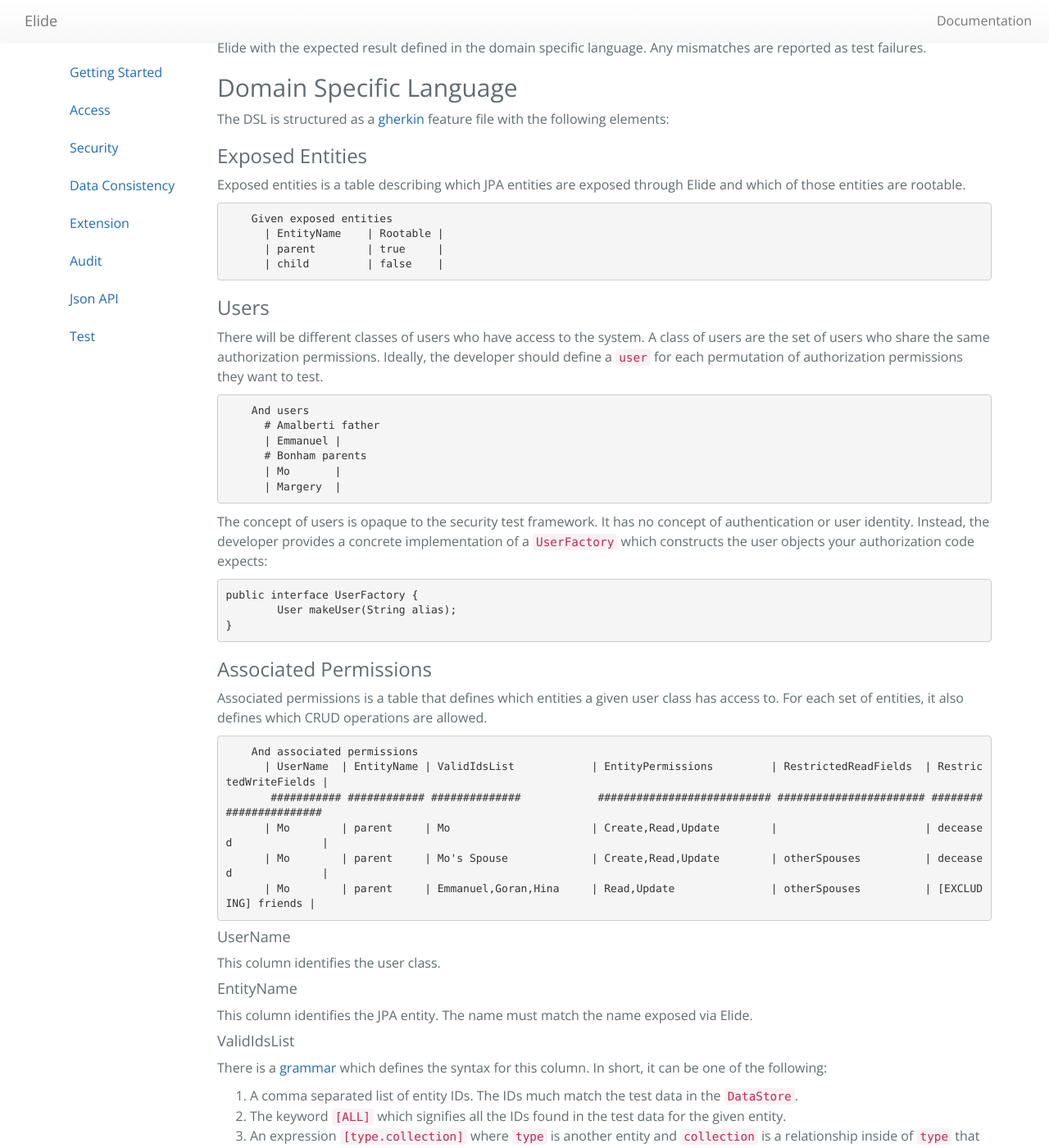
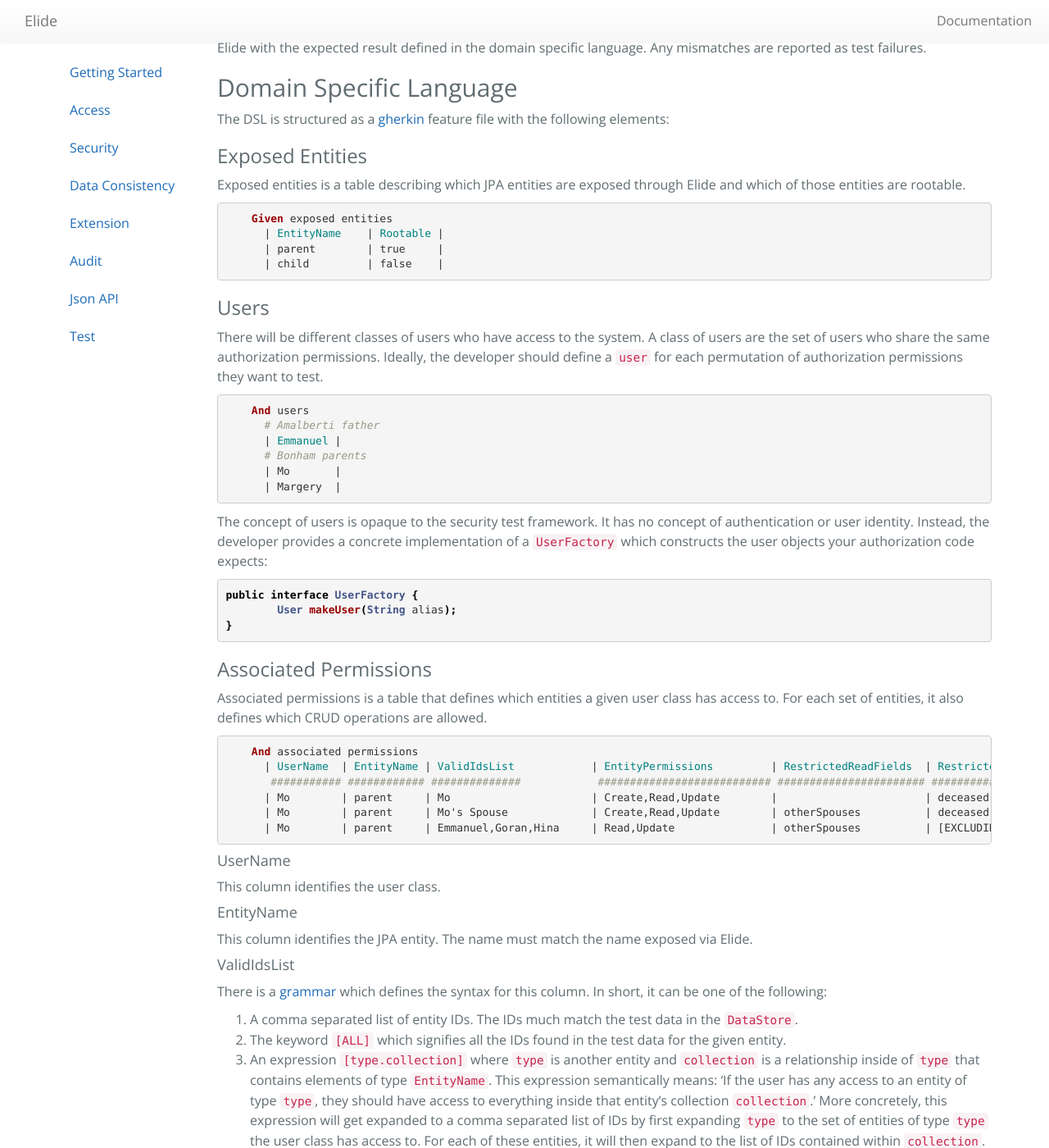
Before and after one commit to yahoo/elide-doc, a Jekyll site: the page built from pages/guide/08-test.md, in a window 1280 px wide and 1400 px high, scrolled down 319 px. Shown: the whole window at 82% size. Built offline with Jekyll 4.4.1, drawn with Linux system fonts in a browser that asks for light colours; nearby versions of some CDN libraries; some of the changed text lies outside the part shown.

Commit message:
Update markdown for new markdown engine

````diff
--- a/assets/styles/custom/stylesheet.css
+++ b/assets/styles/custom/stylesheet.css
@@ -44,3 +44,9 @@ body {
   -webkit-filter: invert(1);
   filter: invert(1);
 }
+
+pre code {
+  word-wrap: normal;
+  word-break: normal;
+  white-space: pre;
+}
--- a/pages/guide/08-test.md
+++ b/pages/guide/08-test.md
@@ -19,13 +19,13 @@ defined in the domain specific language.  Any mismatches are reported as test fa
 
 ## Domain Specific Language
 
-The DSL is structured as a [gherkin](https://github.com/cucumber/cucumber/wiki/Gherkin) feature file with the following elements:
+The DSL is structured as a [gherkin](https://github.com/cucumber/cucumber/wiki/gherkin) feature file with the following elements:
 
 ### Exposed Entities
 
 Exposed entities is a table describing which JPA entities are exposed through Elide and which of those entities are rootable.
 
-```
+```gherkin
     Given exposed entities
       | EntityName    | Rootable |
       | parent        | true     |
@@ -37,7 +37,7 @@ Exposed entities is a table describing which JPA entities are exposed through El
 There will be different classes of users who have access to the system.  A class of users are the set of users who share the same authorization
 permissions.  Ideally, the developer should define a `user` for each permutation of authorization permissions they want to test.
 
-```
+```gherkin
     And users
       # Amalberti father
       | Emmanuel |
@@ -49,7 +49,7 @@ permissions.  Ideally, the developer should define a `user` for each permutation
 The concept of users is opaque to the security test framework.  It has no concept of authentication or user identity.  Instead, the developer provides
 a concrete implementation of a `UserFactory` which constructs the user objects your authorization code expects:
 
-```
+```java
 public interface UserFactory {
         User makeUser(String alias);
 }
@@ -60,7 +60,7 @@ public interface UserFactory {
 Associated permissions is a table that defines which entities a given user class has access to.  For each set of entities, it also
 defines which CRUD operations are allowed.
 
-```
+```gherkin
     And associated permissions
       | UserName  | EntityName | ValidIdsList            | EntityPermissions         | RestrictedReadFields  | RestrictedWriteFields |
        ########### ############ ##############            ########################### ####################### #######################
@@ -84,7 +84,7 @@ There is a [grammar](https://github.com/yahoo/elide-testing-framework/blob/maste
 
 Aliases can also be defined to represent one or more comma separated IDs,  These aliases are expanded in the grammar expression prior to parsing.  Aliases are defined in the gherkin file:
 
-```
+```gherkin
     And aliases
       | Mo                  | 1 |
       | Margery             | 2 |
@@ -117,7 +117,7 @@ There is a [grammar](https://github.com/yahoo/elide-testing-framework/blob/maste
 
 ### Disabled Test Ids
 
-```
+```gherkin
     And disabled test ids
       | CreateRelation:child#5/relationships/playmates:Denied=[1,2,3] |
       | CreateRelation:child#6/relationships/playmates:Denied=[3]     |
@@ -142,7 +142,7 @@ Using the framework can be broken down into the following steps:
    3. Create a `UserFactory`.
    4. Create a `ValidationDriver` and invoke `execute`.
 
-```
+```java
     /* The data store we use is orthogonal to the correctness of security checks */
     DataStore dataStore = new InMemoryDB();
 
````
Also changed, not shown: index.md (+2 -2 lines), pages/guide/01-start.md (+6 -6 lines), pages/guide/03-security.md (+3 -3 lines), pages/guide/05-extension.md (+5 -5 lines).
